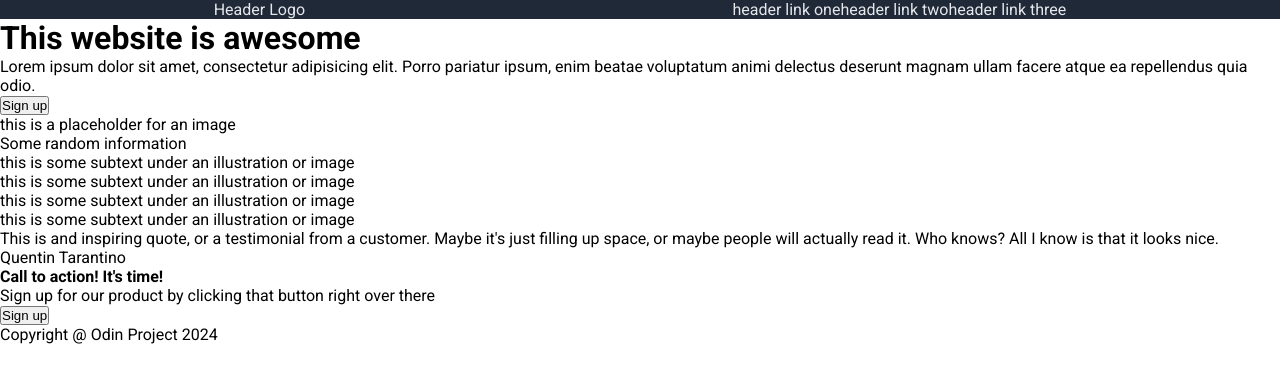
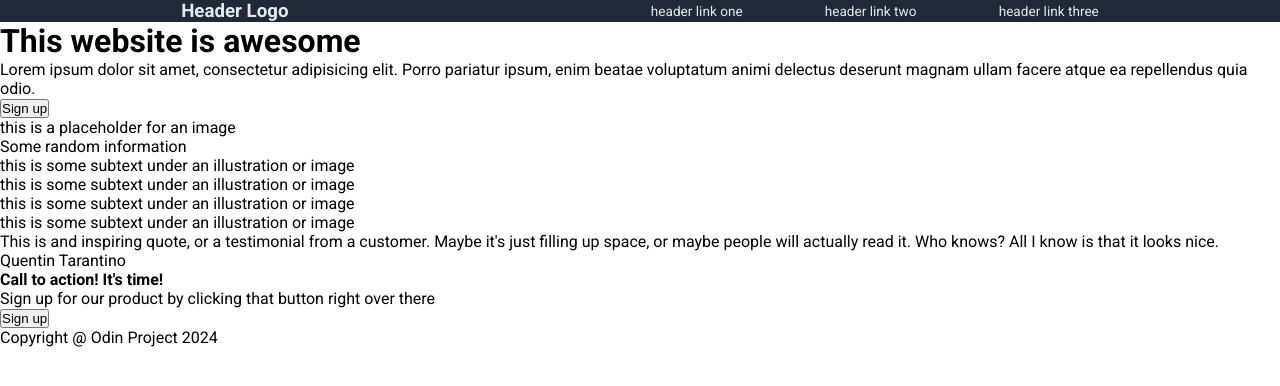
Before and after one commit to AiratMurtazin/odin-landing-page, a plain HTML site: page index.html in a window 1280 px wide. Drawn offline with Linux system fonts and the light colour scheme.

Commit message:
Make header

```diff
--- a/index.html
+++ b/index.html
@@ -10,8 +10,8 @@
 	<body>
 		<div class="container">
 			<header class="header">
-				<div class="header-logo">Header Logo</div>
-				<ul>
+				<h3 class="header-logo">Header Logo</h3>
+				<ul class="header-links">
 					<li>header link one</li>
 					<li>header link two</li>
 					<li>header link three</li>
--- a/style.css
+++ b/style.css
@@ -13,6 +13,7 @@
 	flex-direction: column;
 	font-family: 'Roboto', sans-serif;
 }
+
 /* Variables */
 :root {
 	/* colors */
@@ -34,7 +35,14 @@
 	color: var(--hero-sec-txt);
 }
 
-.header ul {
+.header-links {
 	list-style: none;
 	display: flex;
+	width: 35%;
+	justify-content: space-between;
+	align-items: center;
 }
+
+.header-links li {
+	font-size: 0.85rem;
+}
```
